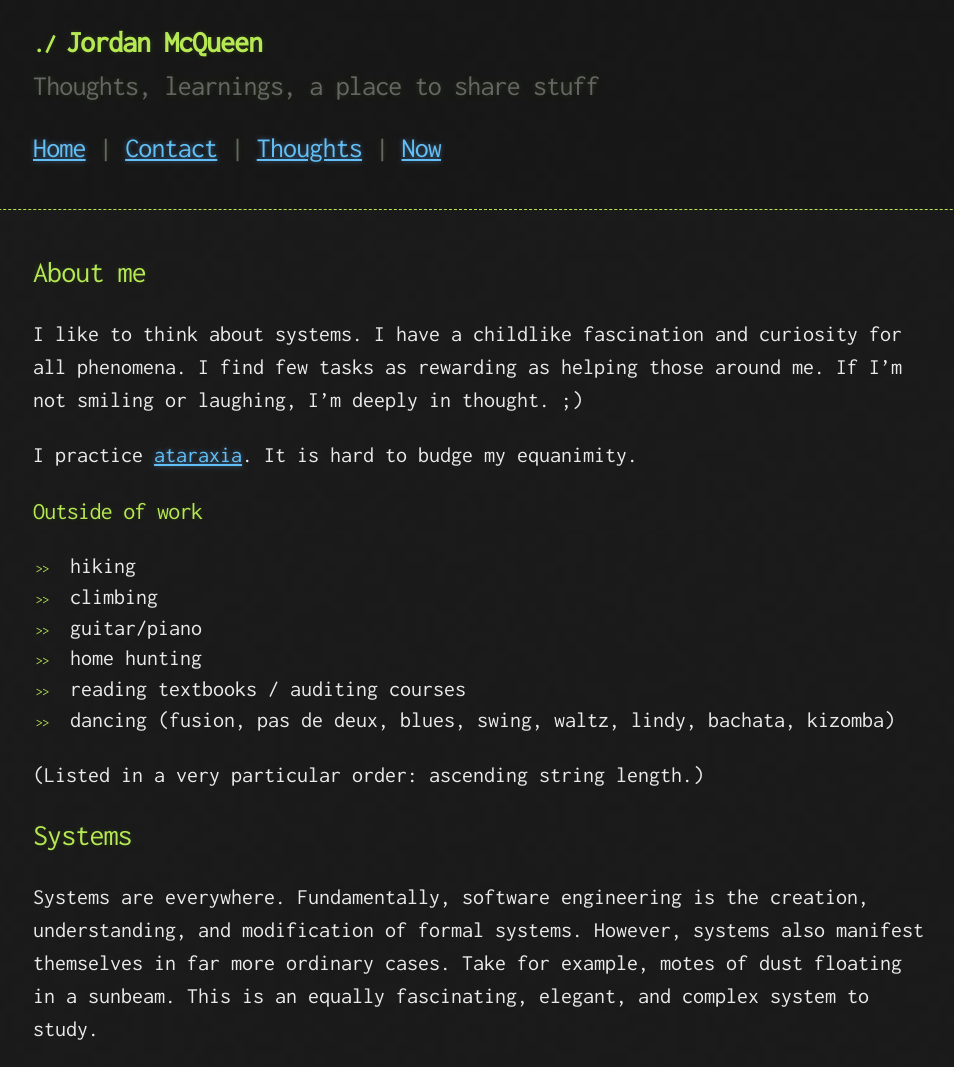
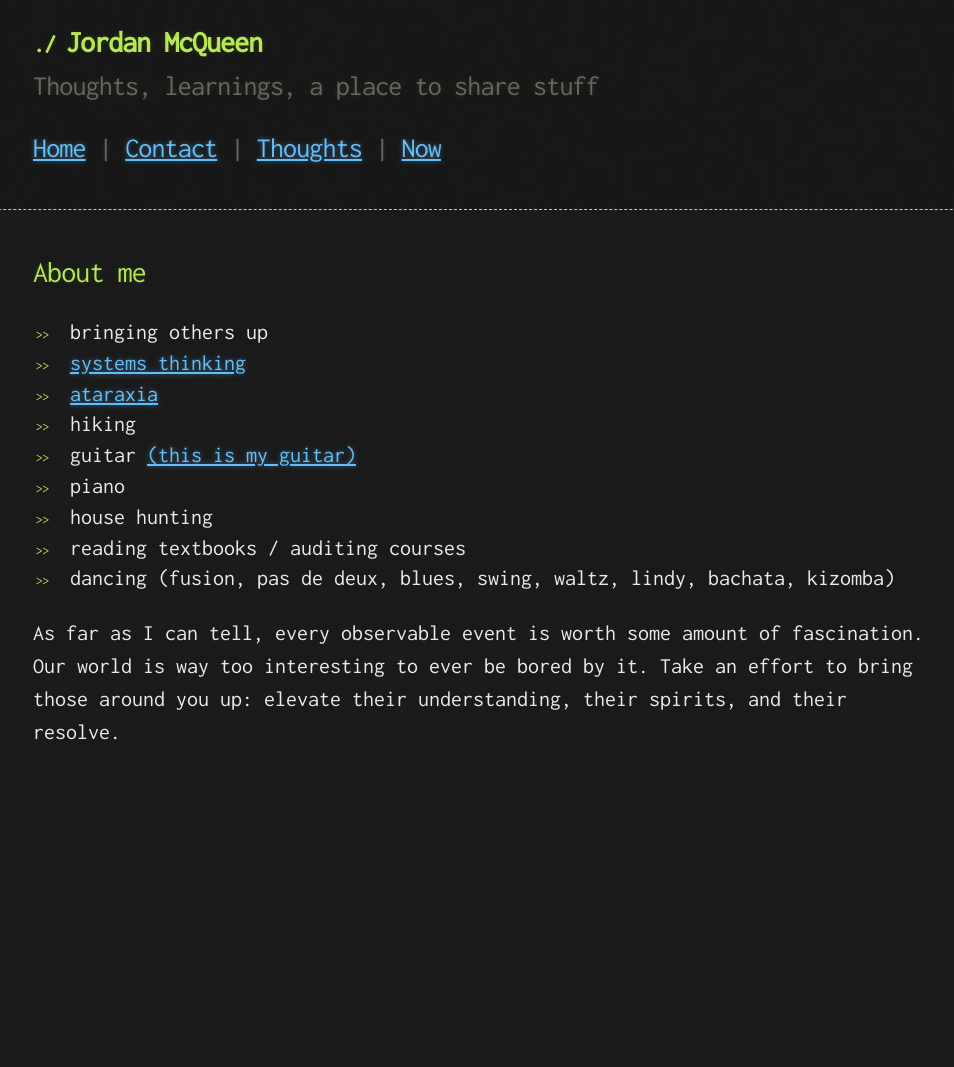
Before and after one commit to mcqueenjordan/mcqueenjordan.github.io, a Jekyll site: the page built from index.md, in a window 1280 px wide. Shown: the whole page, without its empty margins (157-1111 px from the left). Built offline with Jekyll 4.4.1, drawn with Linux system fonts in a browser that asks for light colours; our own code applies the rules of GitHub Pages for plain Markdown files; after the commit the page ends 900 px from its top, so only the background shows below that.

Commit message:
revolve superfluous rhetoric

```diff
--- a/index.md
+++ b/index.md
@@ -4,29 +4,22 @@ layout: default
 
 # [](#header-1)About me
 
-I like to think about systems. I have a childlike fascination and curiosity
-for all phenomena. I find few tasks as rewarding as helping those around me.
-If I'm not smiling or laughing, I'm deeply in thought. ;)
-
-I practice [ataraxia][ataraxia-wiki]. It is hard to budge my equanimity.
-
-## Outside of work
-
+- bringing others up
+- [systems thinking][symsys-stanford]
+- [ataraxia][ataraxia-wiki]
 - hiking
-- climbing
-- guitar/piano
-- home hunting
+- guitar [(this is my guitar)][my-guitar]
+- piano
+- house hunting
 - reading textbooks / auditing courses
 - dancing (fusion, pas de deux, blues, swing, waltz, lindy, bachata, kizomba)
 
-(Listed in a very particular order: ascending string length.)
 
-# [](#header-1) Systems
-
-Systems are everywhere. Fundamentally, software engineering is the creation,
-understanding, and modification of formal systems. However, systems also
-manifest themselves in far more ordinary cases. Take for example, motes of
-dust floating in a sunbeam. This is an equally fascinating, elegant, and
-complex system to study.
+As far as I can tell, every observable event is worth some amount of
+fascination. Our world is way too interesting to ever be bored by it.
+Take an effort to bring those around you up: elevate their understanding,
+their spirits, and their resolve.
 
 [ataraxia-wiki]: https://en.wikipedia.org/wiki/Ataraxia
+[symsys-stanford]: https://symsys.stanford.edu
+[my-guitar]: http://www.portlandguitar.com/OM%202.13.60.Gallery.html
```
